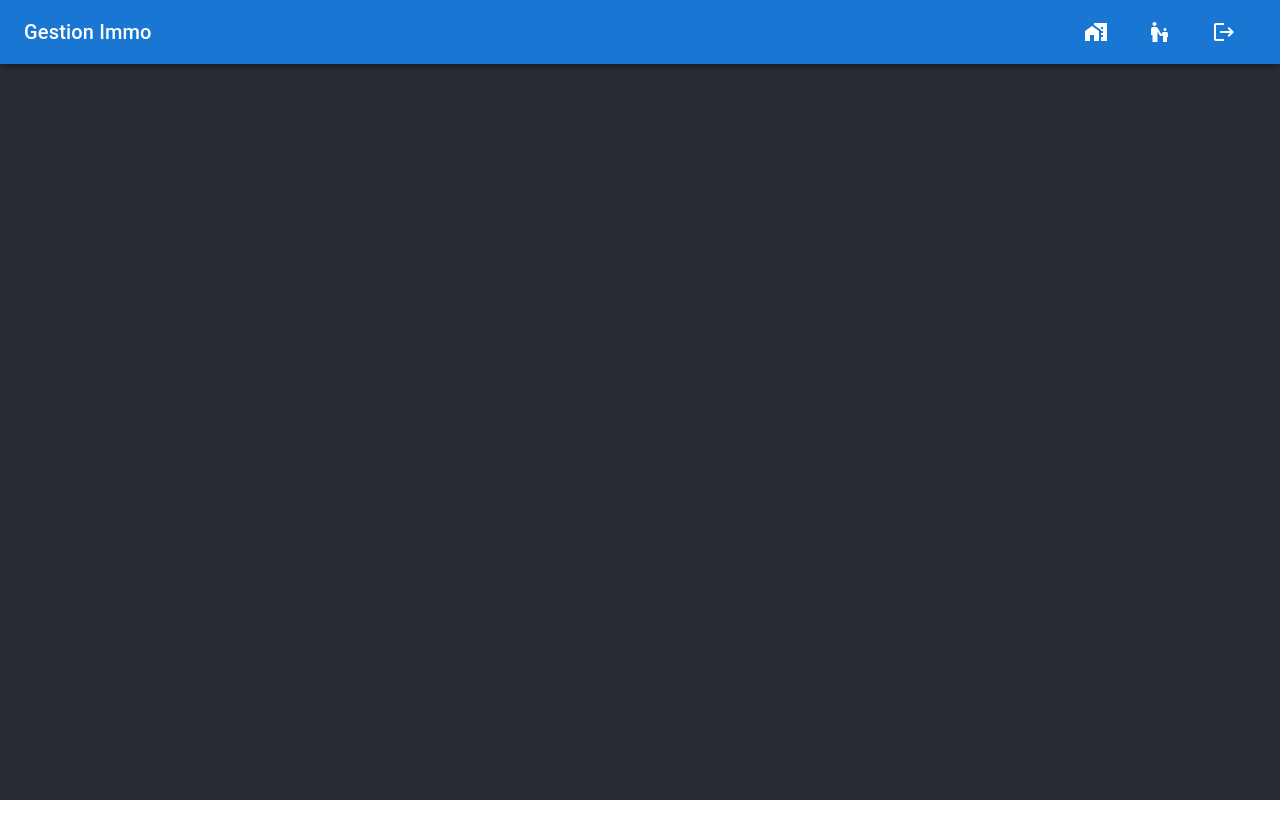
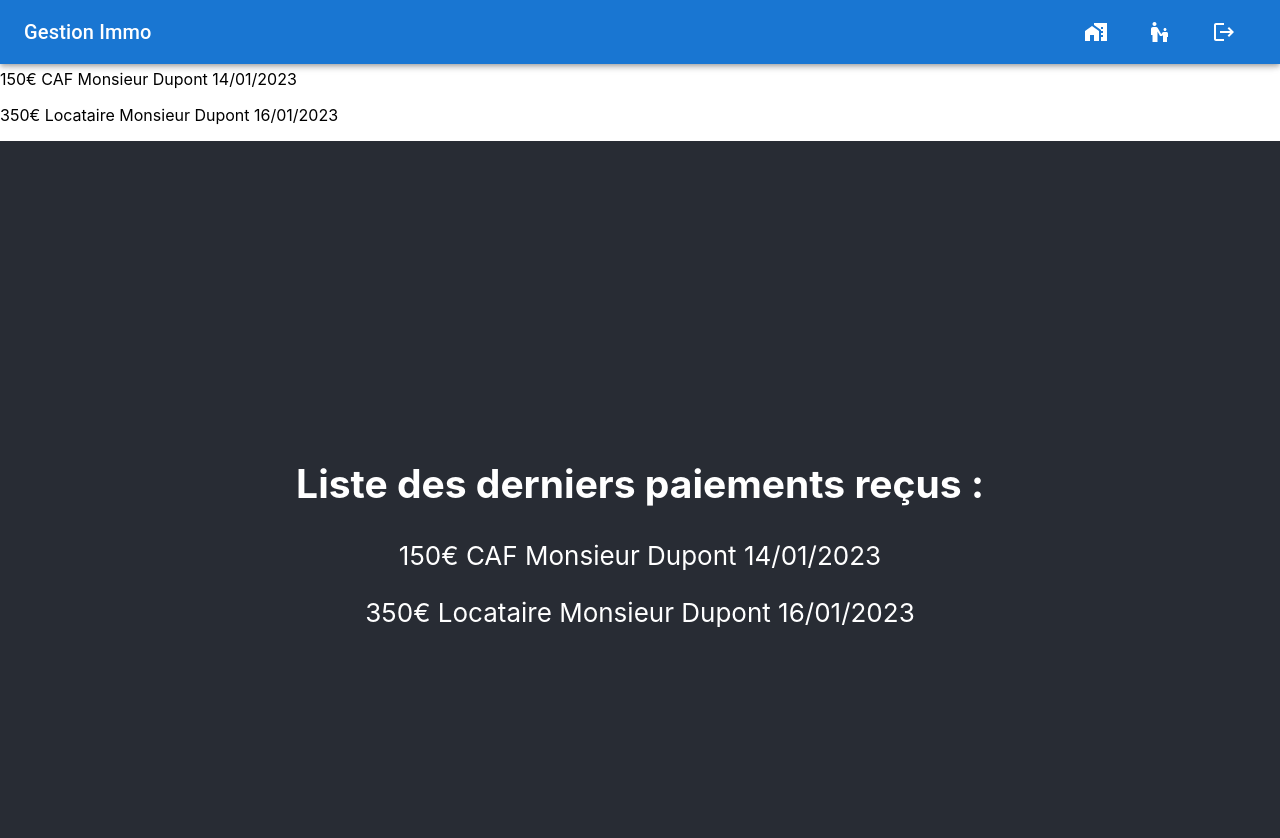
Before and after one commit to ColeeneP/AppGestionLocation, a React (Create React App) app in the folder frontend/: page /home in a window 1280 px wide. Shown: the top 838 px of the page. Before the commit the page ends 800 px from the top, so only its background shows below. Built offline with nearby package versions, Linux system fonts and the light colour scheme.

Commit message:
home page first implementation

```diff
--- a/frontend/package.json
+++ b/frontend/package.json
@@ -11,6 +11,7 @@
     "@testing-library/jest-dom": "^5.16.5",
     "@testing-library/react": "^13.4.0",
     "@testing-library/user-event": "^13.5.0",
+    "axios": "^1.2.3",
     "install": "^0.13.0",
     "npm": "^9.2.0",
     "react": "^18.2.0",
--- a/frontend/src/App.js
+++ b/frontend/src/App.js
@@ -60,7 +60,7 @@ export default function App() {
             Gestion Immo
           </Typography>
               <Button color="inherit" title="Appartements"><HomeWorkIcon /></Button>
-              <Button color="inherit" title="Appartements"><EscalatorWarningIcon /></Button>
+              <Button color="inherit" title="Locataires"><EscalatorWarningIcon /></Button>
               <Button color="inherit" title="Se déconnecter"><LogoutIcon /></Button>
         </Toolbar>
       </AppBar>
--- a/frontend/src/components/Home.js
+++ b/frontend/src/components/Home.js
@@ -1,3 +1,22 @@
+import { useEffect, useState } from "react";
+import { GetPayments } from "../services/Payments";
+
 export default function Home(){
+    // get payments since last month
+    const [payments, setPayments] = useState([{'amount': 150, 'origin': 'CAF', 'tenant': 'Monsieur Dupont', 'date': '14/01/2023'},{'amount': 350, 'origin': 'Locataire', 'tenant': 'Monsieur Dupont', 'date': '16/01/2023'}]);
+
+    // useEffect(() =>{
+    //     GetPayments.then((res) => setPayments(res.content)).catch(error => alert(error.message))
+    // }, [])
+
+    return (
+        <div><h2>Liste des derniers paiements reçus :</h2>
+            {payments.map((payment) => {
+                return (
+                    <p>{payment.amount + '€' + ' ' + payment.origin + ' ' + payment.tenant + ' ' + payment.date}</p>
+                );
+            })}
+        </div>
+    );
 
 };
--- /dev/null
+++ b/frontend/src/config.json
@@ -0,0 +1,3 @@
+{
+    "baseURL": "http://127.0.0.1:8080/"
+}
--- /dev/null
+++ b/frontend/src/services/Payments.js
@@ -0,0 +1,10 @@
+import axios from "axios";
+import config from "../config.json";
+
+let authToken = localStorage.getItem('token');
+let header = {'Token': authToken};
+
+export const GetPayments = () => {
+    return axios.get(config.baseURL + `payments/getPayments/`,{
+        headers: header})
+}
```
Also changed, not shown: 1 other file (tests, documents, lock files or other folders).
